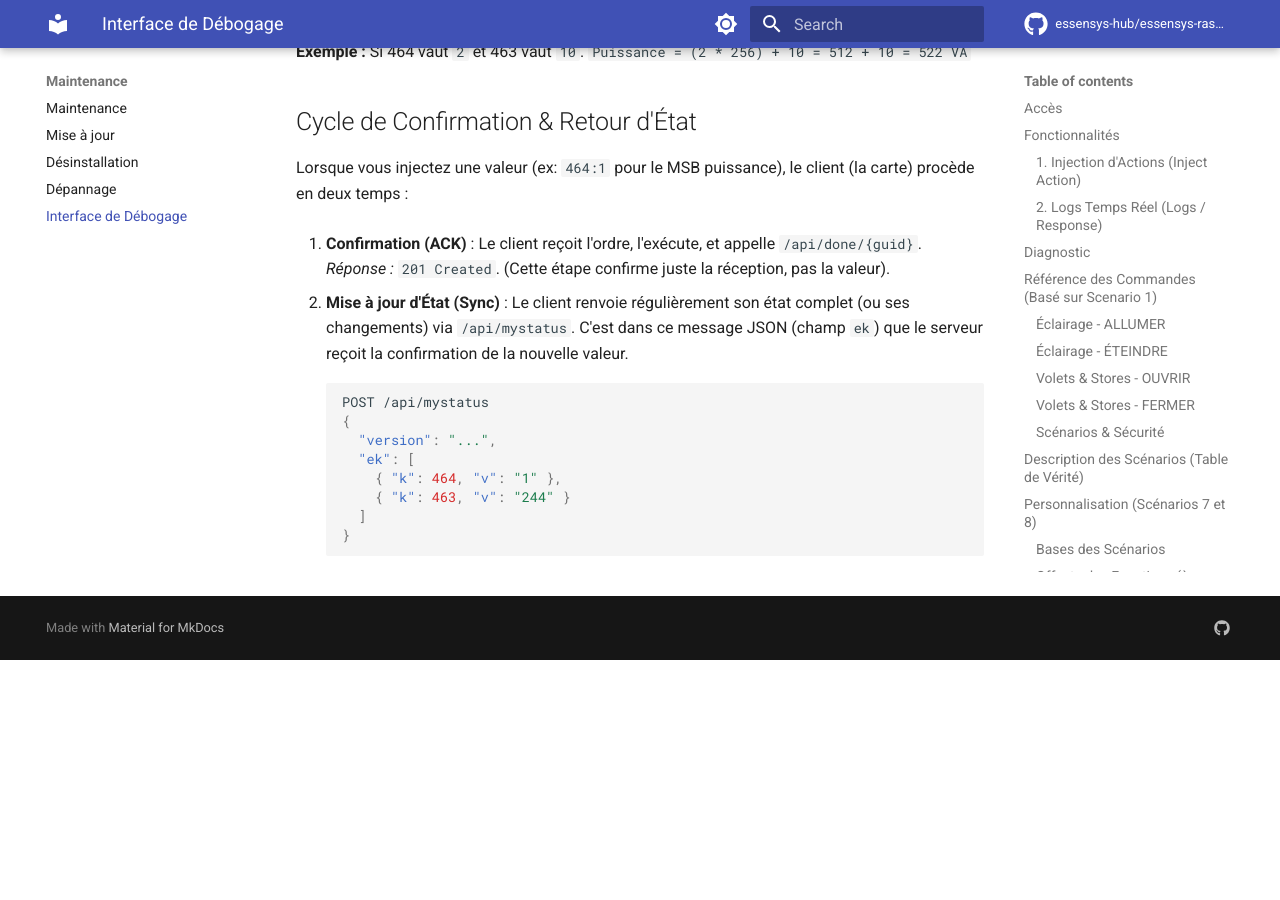
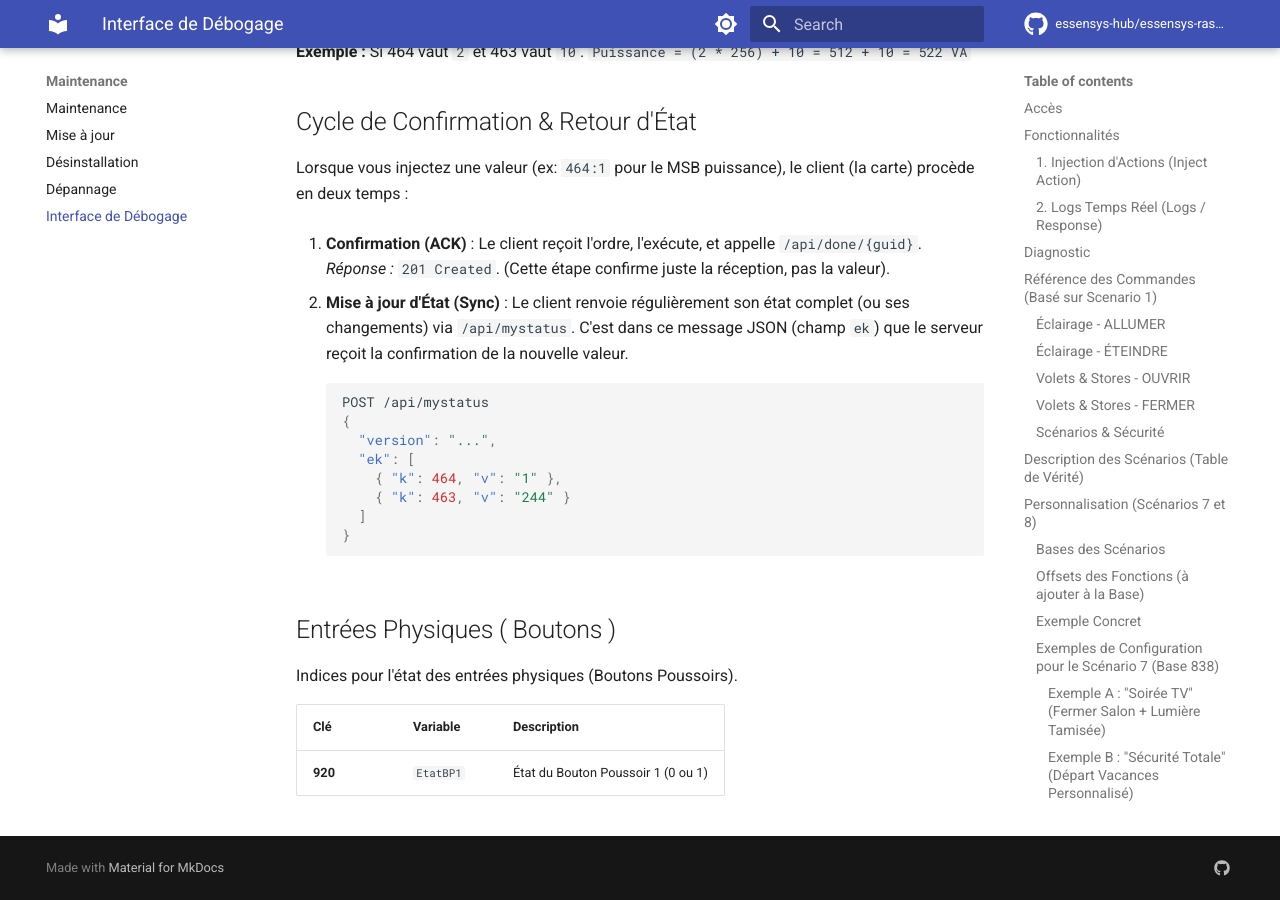
Before and after one commit to essensys-hub/essensys-raspberry-install, an MkDocs documentation site: the page built from docs/maintenance/debug.md, in a window 1280 px wide and 900 px high, scrolled down 18984 px. Built offline with MkDocs 1.6.1 and Material for MkDocs 9.7.7, drawn with Linux system fonts in a browser that asks for light colours; comment, search, counter and statistics services are not loaded; the version menu is left out; before the commit the page ends 19644 px from its top, so only the background shows below that.

Commit message:
Add documentation for Key 920 (EtatBP1/PushButton)

````diff
--- a/docs/maintenance/debug.md
+++ b/docs/maintenance/debug.md
@@ -537,3 +537,11 @@ Lorsque vous injectez une valeur (ex: `464:1` pour le MSB puissance), le client
       ]
     }
     ```
+
+## Entrées Physiques ( Boutons )
+
+Indices pour l'état des entrées physiques (Boutons Poussoirs).
+
+| Clé | Variable | Description |
+| :--- | :--- | :--- |
+| **920** | `EtatBP1` | État du Bouton Poussoir 1 (0 ou 1) |
````
